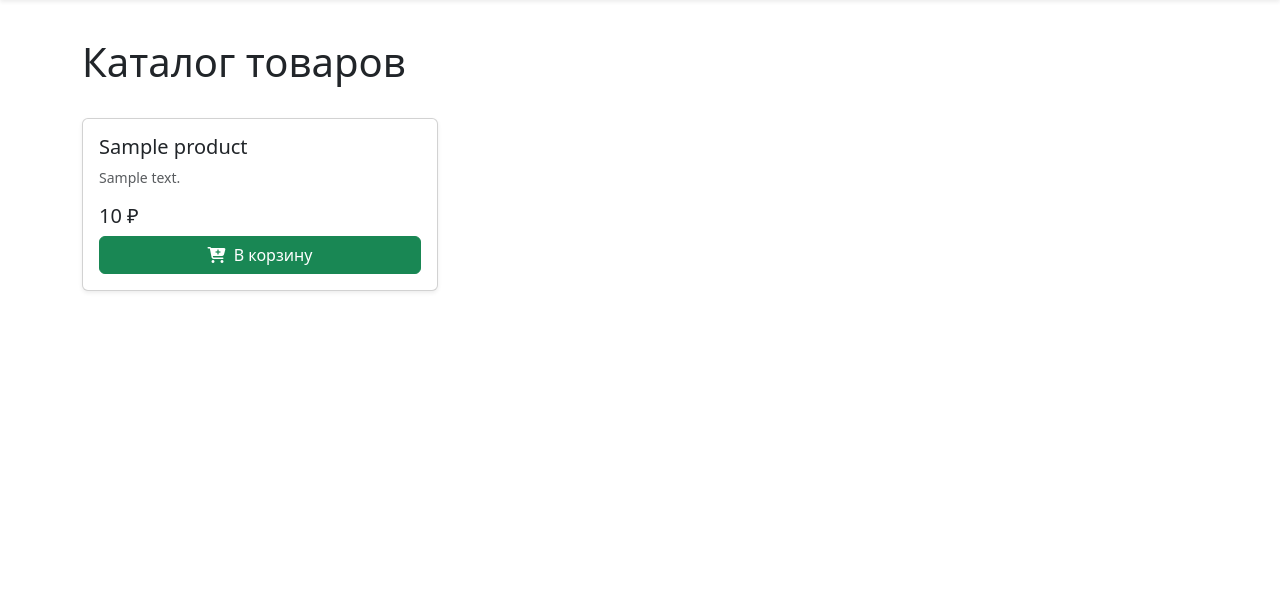
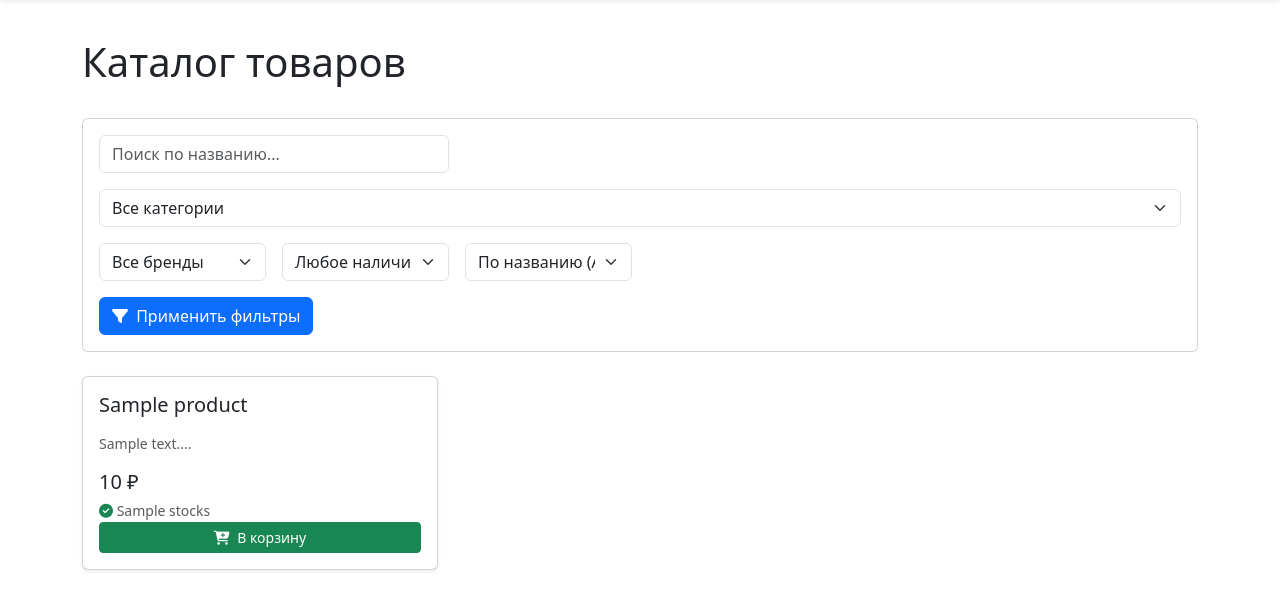
Before and after one commit to heroin6ix/sportshop, a PHP site: template app/views/products/index.php in a window 1280 px wide. Shown: the part 56-666 px from the top of the page. Run offline with PHP 8.4, Linux system fonts and the light colour scheme; the template is opened without the code that fills it: most values are stand-ins (such as "Sample title", 1, 10 or a date in 2020); a stand-in replaces the project's code that opens the database connection.

Commit message:
Верися для защиты

```diff
--- a/app/views/cart/index.php
+++ b/app/views/cart/index.php
@@ -69,8 +69,8 @@
                 </div>
                 <div class="col-md-6 mb-4">
                     <div class "card border-primary">
-                        <div class="card-header bg-primary text-white">
-                            <h5 class="mb-0">Итого к оплате</h5>
+                        <div class="card-header text-black">
+                            <h5 class="mb-0 fw-bold">Итого к оплате</h5>
                         </div>
                         <div class="card-body">
                             <div class="d-flex justify-content-between mb-2">
@@ -82,7 +82,7 @@
                                 <span>Бесплатно</span>
                             </div>
                             <hr>
-                            <div class="d-flex justify-content-between fs-4 fw-bold text-primary">
+                            <div class="d-flex justify-content-between fs-4 fw-bold text-black">
                                 <span>Итого:</span>
                                 <span><?= $total ?> ₽</span>
                             </div>
--- a/app/views/products/index.php
+++ b/app/views/products/index.php
@@ -13,31 +13,135 @@
         <?php endif; ?>
     </div>
 
+    <!-- Форма фильтрации -->
+    <div class="card mb-4">
+        <div class="card-body">
+            <form method="GET" action="/products">
+                <div class="row g-3">
+                    <!-- Поиск -->
+                    <div class="col-md-4">
+                        <input type="text" class="form-control" name="search"
+                               placeholder="Поиск по названию..."
+                               value="<?= htmlspecialchars($_GET['search'] ?? '') ?>">
+                    </div>
+
+                    <!-- Категория -->
+                    <div class "col-md-2">
+                        <select name="category" class="form-select">
+                            <option value="">Все категории</option>
+                            <?php foreach ($categories as $cat): ?>
+                            <option value="<?= $cat['ID_Category'] ?>"
+                                <?= ($_GET['category'] ?? '') == $cat['ID_Category'] ? 'selected' : '' ?>>
+                                <?= htmlspecialchars($cat['CategoryName']) ?>
+                            </option>
+                            <?php endforeach; ?>
+                        </select>
+                    </div>
+
+                    <!-- Бренд -->
+                    <div class="col-md-2">
+                        <select name="brand" class="form-select">
+                            <option value="">Все бренды</option>
+                            <?php foreach ($brands as $brand): ?>
+                            <option value="<?= $brand['ID_Brands'] ?>"
+                                <?= ($_GET['brand'] ?? '') == $brand['ID_Brands'] ? 'selected' : '' ?>>
+                                <?= htmlspecialchars($brand['name']) ?>
+                            </option>
+                            <?php endforeach; ?>
+                        </select>
+                    </div>
+
+                    <!-- Наличие -->
+                    <div class="col-md-2">
+                        <select name="stock" class="form-select">
+                            <option value="">Любое наличие</option>
+                            <option value="in_stock" <?= ($_GET['stock'] ?? '') === 'in_stock' ? 'selected' : '' ?>>
+                                В наличии
+                            </option>
+                            <option value="low_stock" <?= ($_GET['stock'] ?? '') === 'low_stock' ? 'selected' : '' ?>>
+                                Мало на складе
+                            </option>
+                        </select>
+                    </div>
+
+                    <!-- Сортировка -->
+                    <div class="col-md-2">
+                        <select name="sort" class="form-select" onchange="this.form.submit()">
+                            <option value="name_asc" <?= ($_GET['sort'] ?? 'name_asc') === 'name_asc' ? 'selected' : '' ?>>
+                                По названию (А-Я)
+                            </option>
+                            <option value="price_asc" <?= ($_GET['sort'] ?? '') === 'price_asc' ? 'selected' : '' ?>>
+                                Сначала дешевые
+                            </option>
+                            <option value="price_desc" <?= ($_GET['sort'] ?? '') === 'price_desc' ? 'selected' : '' ?>>
+                                Сначала дорогие
+                            </option>
+                        </select>
+                    </div>
+                </div>
+
+                <div class="mt-3 d-flex gap-2">
+                    <button type="submit" class="btn btn-primary">
+                        <i class="fas fa-filter me-1"></i> Применить фильтры
+                    </button>
+                    <?php if (!empty(array_filter($_GET))): ?>
+                    <a href="/products" class="btn btn-outline-secondary">
+                        <i class="fas fa-times me-1"></i> Сбросить
+                    </a>
+                    <?php endif; ?>
+                </div>
+            </form>
+        </div>
+    </div>
+
+    <!-- Результаты -->
     <?php if (empty($products)): ?>
         <div class="text-center py-5">
             <div class="text-muted mb-3">
                 <i class="fas fa-box-open fa-3x"></i>
             </div>
             <h3>Товары не найдены</h3>
-            <p class="text-muted">В данный момент каталог пуст.</p>
+            <p class="text-muted">Попробуйте изменить параметры фильтрации</p>
+            <a href="/products" class="btn btn-primary">Сбросить фильтры</a>
         </div>
     <?php else: ?>
         <div class="row">
             <?php foreach ($products as $p): ?>
             <div class="col-md-4 mb-4">
                 <div class="card h-100 shadow-sm">
+                    <div class="position-relative">
+                    </div>
                     <div class="card-body d-flex flex-column">
+                        <a href="/product?id=<?= $p['ID_Products'] ?>" class="text-decoration-none text-dark mb-2">
                             <h5 class="card-title"><?= htmlspecialchars($p['ProductName']) ?></h5>
-                        <p class="card-text text-muted small"><?= htmlspecialchars($p['Description']) ?></p>
+                        </a>
+                        <p class="card-text text-muted small"><?= mb_substr($p['Description'], 0, 60) ?>...</p>
                         <div class="mt-auto">
-                            <p class="h5 mb-2"><?= $p['Price'] ?> ₽</p>
+                        <p class="h5 mb-1"><?= number_format((float)$p['Price'], 0, ',', ' ') ?> ₽</p>
+
+                        <!-- СТАТУС С ИКОНКАМИ (ВСТАВЛЯЕМ СЮДА) -->
+                        <?php
+                        $stockIcon = 'fa-check-circle text-success';
+                        if ($p['Stocks'] <= 5) {
+                            $stockIcon = 'fa-exclamation-triangle text-warning';
+                        } elseif ($p['Stocks'] <= 0) {
+                            $stockIcon = 'fa-times-circle text-danger';
+                        }
+                        ?>
+                        <small class="text-muted mb-2">
+                            <i class="fas <?= $stockIcon ?>"></i>
+                            <?= $p['Stocks'] > 0 ? $p['Stocks'] : 'Нет' ?>
+                        </small>
+
+                        <?php if ($p['Stocks'] > 0): ?>
                         <form method="POST" action="/cart/add">
                             <input type="hidden" name="product_id" value="<?= $p['ID_Products'] ?>">
                             <input type="hidden" name="qty" value="1">
-                                <button type="submit" class="btn btn-success w-100">
+                            <button type="submit" class="btn btn-success w-100 btn-sm">
                                 <i class="fas fa-cart-plus me-1"></i> В корзину
                             </button>
                         </form>
+                        <?php endif; ?>
                     </div>
                     </div>
                 </div>
```
Also changed, not shown: app/controllers/ProductsController.php (+60 -3 lines). Lines whose indentation alone changed are shown as unchanged.
